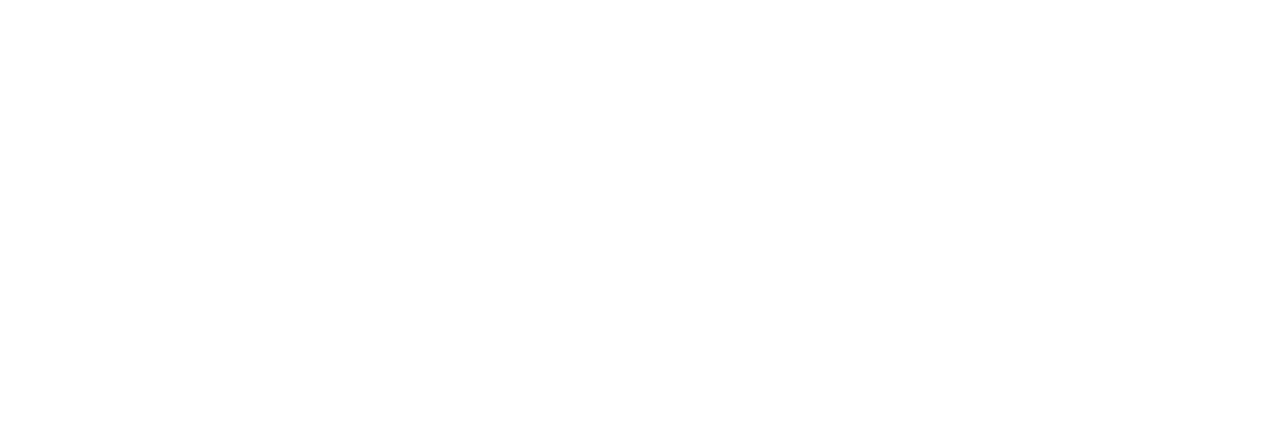
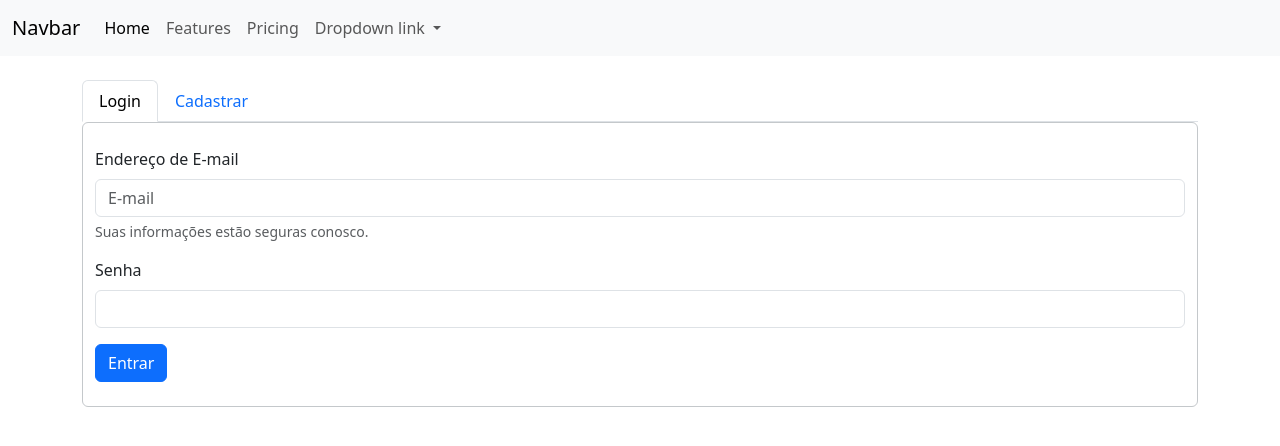
Before and after one commit to PedrosoCode/vue_app, a Vue app: page /login in a window 1280 px wide. Before the commit this address had no page. Shown: the top 446 px of the page. Built offline with nearby package versions, Linux system fonts and the light colour scheme; the HTML template or start-up script is replaced by a standard one.

Commit message:
tela login

```diff
--- a/src/App.vue
+++ b/src/App.vue
@@ -3,67 +3,3 @@
 <template>
   <RouterView />
 </template>
-
-<style scoped>
-header {
-  line-height: 1.5;
-  max-height: 100vh;
-}
-
-.logo {
-  display: block;
-  margin: 0 auto 2rem;
-}
-
-nav {
-  width: 100%;
-  font-size: 12px;
-  text-align: center;
-  margin-top: 2rem;
-}
-
-nav a.router-link-exact-active {
-  color: var(--color-text);
-}
-
-nav a.router-link-exact-active:hover {
-  background-color: transparent;
-}
-
-nav a {
-  display: inline-block;
-  padding: 0 1rem;
-  border-left: 1px solid var(--color-border);
-}
-
-nav a:first-of-type {
-  border: 0;
-}
-
-@media (min-width: 1024px) {
-  header {
-    display: flex;
-    place-items: center;
-    padding-right: calc(var(--section-gap) / 2);
-  }
-
-  .logo {
-    margin: 0 2rem 0 0;
-  }
-
-  header .wrapper {
-    display: flex;
-    place-items: flex-start;
-    flex-wrap: wrap;
-  }
-
-  nav {
-    text-align: left;
-    margin-left: -1rem;
-    font-size: 1rem;
-
-    padding: 1rem 0;
-    margin-top: 1rem;
-  }
-}
-</style>
--- a/src/router/index.ts
+++ b/src/router/index.ts
@@ -1,5 +1,6 @@
 import { createRouter, createWebHistory } from 'vue-router'
 import HomeView from '../views/HomeView.vue'
+import LoginView from '../views/LoginView.vue'
 import '../bs/bootstrap-5.3.3-dist/css/bootstrap.min.css'
 import '../bs/bootstrap-5.3.3-dist/js/bootstrap.bundle.min.js'
 
@@ -14,10 +15,12 @@
     {
       path: '/about',
       name: 'about',
-      // route level code-splitting
-      // this generates a separate chunk (About.[hash].js) for this route
-      // which is lazy-loaded when the route is visited.
       component: () => import('../views/AboutView.vue'),
+    },
+    {
+      path: '/login',
+      name: 'login',
+      component: LoginView,
     },
   ],
 })
--- a/src/views/HomeView.vue
+++ b/src/views/HomeView.vue
@@ -11,6 +11,7 @@
         <nav>
           <RouterLink to="/">Home</RouterLink>
           <RouterLink to="/about">About</RouterLink>
+          <RouterLink to="/login">Login</RouterLink>
         </nav>
       </div>
     </header>
--- /dev/null
+++ b/src/views/LoginView.vue
@@ -0,0 +1,89 @@
+<script setup lang="ts">
+import MainNavbar from '@/components/MainNavbar.vue'
+</script>
+
+<template>
+  <main>
+    <MainNavbar />
+    <br />
+
+    <div class="container">
+      <ul class="nav nav-tabs" id="myTab" role="tablist">
+        <li class="nav-item" role="presentation">
+          <button
+            class="nav-link active"
+            id="home-tab"
+            data-bs-toggle="tab"
+            data-bs-target="#home"
+            type="button"
+            role="tab"
+            aria-controls="home"
+            aria-selected="true"
+          >
+            Login
+          </button>
+        </li>
+        <li class="nav-item" role="presentation">
+          <button
+            class="nav-link"
+            id="profile-tab"
+            data-bs-toggle="tab"
+            data-bs-target="#profile"
+            type="button"
+            role="tab"
+            aria-controls="profile"
+            aria-selected="false"
+          >
+            Cadastrar
+          </button>
+        </li>
+      </ul>
+
+      <div class="tab-content" id="myTabContent">
+        <div
+          class="tab-pane fade show active"
+          id="home"
+          role="tabpanel"
+          aria-labelledby="login-tab"
+        >
+          <div class="container border border-secondary-subtle rounded">
+            <br />
+            <form>
+              <div class="mb-3">
+                <label for="exampleInputEmail1" class="form-label">Endereço de E-mail</label>
+                <input placeholder="E-mail" type="email" class="form-control" id="" />
+                <div id="" class="form-text">Suas informações estão seguras conosco.</div>
+              </div>
+              <div class="mb-3">
+                <label for="" class="form-label">Senha</label>
+                <input type="password" class="form-control" id="" />
+              </div>
+              <button type="submit" class="btn btn-primary">Entrar</button>
+            </form>
+            <br />
+          </div>
+          <br />
+        </div>
+        <div class="tab-pane fade" id="profile" role="tabpanel" aria-labelledby="cadastro-tab">
+          <div class="container border border-secondary-subtle rounded">
+            <br />
+            <form>
+              <div class="mb-3">
+                <label for="exampleInputEmail1" class="form-label">Endereço de E-mail</label>
+                <input placeholder="E-mail" type="email" class="form-control" id="" />
+                <div id="" class="form-text">Suas informações estão seguras conosco.</div>
+              </div>
+              <div class="mb-3">
+                <label for="" class="form-label">Senha</label>
+                <input type="password" class="form-control" id="" />
+              </div>
+              <button type="submit" class="btn btn-primary">Entrar</button>
+            </form>
+            <br />
+          </div>
+          <br />
+        </div>
+      </div>
+    </div>
+  </main>
+</template>
```
